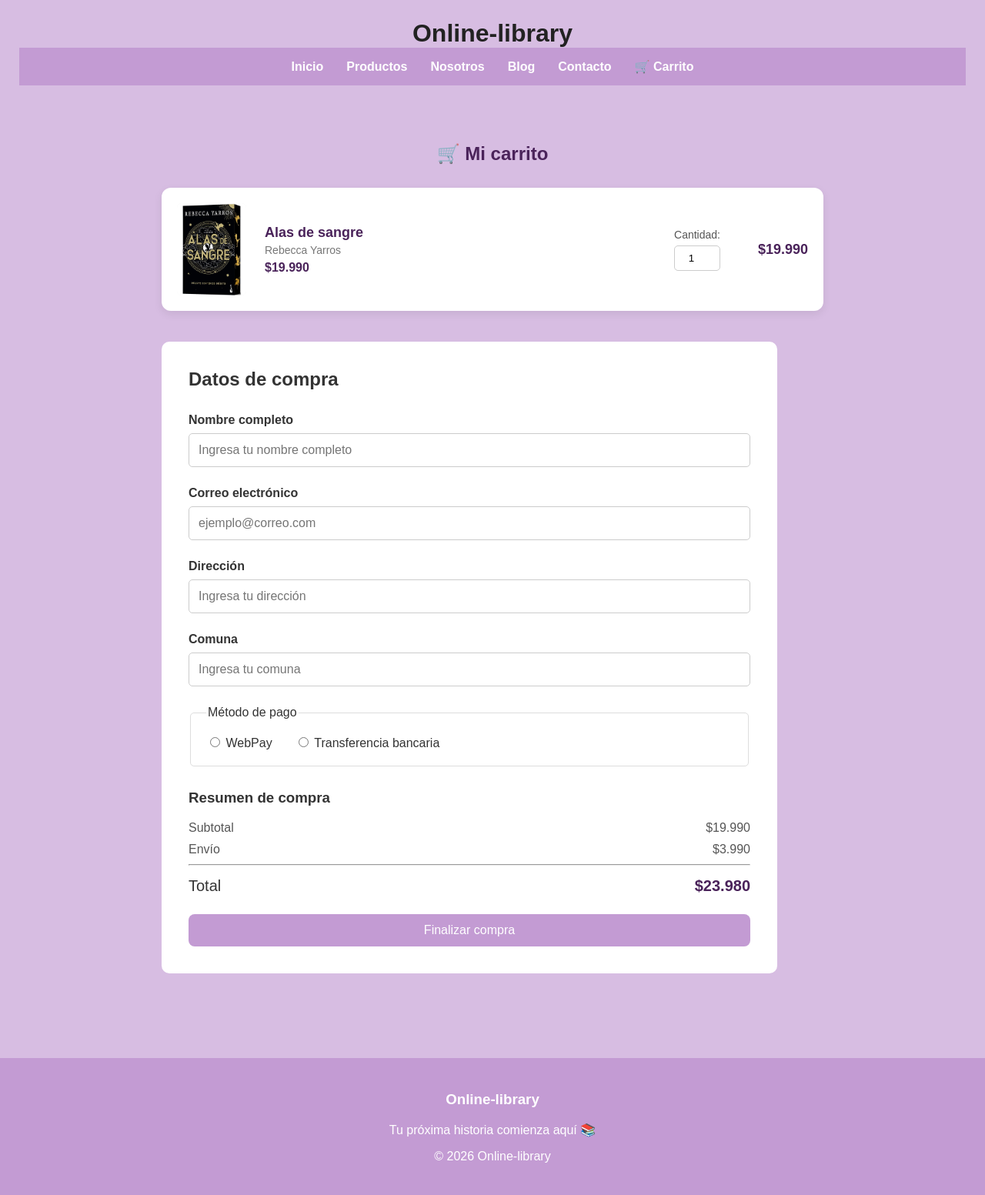
After one commit to Vania-Bustos-Fuentealba/sistema-control-inventario, a PHP site: page /tienda/carrito.php in a window 1280 px wide. The commit adds this page. Shown: the whole page at 77% size. Run offline with PHP 8.4, Linux system fonts and the light colour scheme.

Commit message:
se crea el carrito de compras

```diff
--- a/css/tienda.css
+++ b/css/tienda.css
@@ -320,3 +320,222 @@ footer {
     border: 1px solid #ccc;
 
     border-radius: 5px;
+}
+
+
+
+
+
+
+
+
+
+
+
+
+
+
+
+
+
+    /* =========================
+       FORMULARIO DE COMPRA    carrito de compra
+       ========================= */
+
+    .formulario-compra {
+        background-color: white;
+
+        padding: 35px;
+
+        margin-top: 40px;
+
+        border-radius: 10px;
+
+        max-width: 800px;
+    }
+
+    .formulario-compra h2 {
+        margin-top: 0;
+
+        margin-bottom: 30px;
+    }
+
+
+    .campo {
+        display: flex;
+
+        flex-direction: column;
+
+        margin-bottom: 20px;
+    }
+
+
+    .campo label {
+        font-weight: bold;
+
+        margin-bottom: 8px;
+    }
+
+
+    .campo input {
+        padding: 12px;
+
+        border: 1px solid #ccc;
+
+        border-radius: 5px;
+
+        font-size: 16px;
+    }
+
+
+    .campo input:focus {
+        outline: none;
+
+        border-color: #4b382a;
+    }
+
+
+    .campo small,
+    fieldset small {
+        margin-top: 5px;
+
+        color: #b00020;
+    }
+
+
+    fieldset {
+        border: 1px solid #ddd;
+
+        border-radius: 5px;
+
+        padding: 20px;
+
+        margin-bottom: 30px;
+    }
+
+
+    fieldset label {
+        margin-right: 25px;
+    }
+
+
+    .resumen-carrito {
+        margin-top: 30px;
+    }
+
+.carrito {
+    max-width: 900px;
+    margin: 50px auto;
+    padding: 0 20px 60px;
+}
+
+.carrito > h2 {
+    text-align: center;
+    color: #4A235A;
+    margin-bottom: 30px;
+}
+
+/* =========================
+   ITEM DEL CARRITO
+   ========================= */
+.item-carrito {
+    display: flex;
+    align-items: center;
+    gap: 24px;
+    background-color: white;
+    border-radius: 12px;
+    padding: 20px;
+    margin-bottom: 20px;
+    box-shadow: 0 4px 12px rgba(0,0,0,0.08);
+}
+
+.item-imagen {
+    width: 90px;
+    flex-shrink: 0;
+    aspect-ratio: 3 / 4;
+    overflow: hidden;
+    border-radius: 6px;
+    background-color: #f5f5f5;
+}
+
+.item-imagen img {
+    width: 100%;
+    height: 100%;
+    object-fit: cover;
+}
+
+.item-info {
+    flex: 1;
+    min-width: 0;
+}
+
+.item-info h3 {
+    margin: 0 0 4px;
+    font-size: 18px;
+    color: #4A235A;
+}
+
+.item-info p {
+    margin: 0;
+    font-size: 14px;
+    color: #777;
+}
+
+.item-info .precio {
+    color: #4A235A;
+    font-weight: bold;
+    font-size: 16px;
+    margin-top: 6px;
+}
+
+.item-cantidad {
+    display: flex;
+    flex-direction: column;
+    align-items: center;
+    gap: 6px;
+    font-size: 14px;
+    color: #555;
+}
+
+.item-cantidad input {
+    width: 60px;
+    padding: 8px;
+    text-align: center;
+    border: 1px solid #ccc;
+    border-radius: 5px;
+}
+
+.item-subtotal {
+    min-width: 90px;
+    text-align: right;
+    font-size: 18px;
+    color: #4A235A;
+}
+
+/* =========================
+   RESUMEN (mejor alineación)
+   ========================= */
+.linea-resumen {
+    display: flex;
+    justify-content: space-between;
+    margin-bottom: 10px;
+    color: #555;
+}
+
+.total-carrito {
+    display: flex;
+    justify-content: space-between;
+    align-items: center;
+    font-size: 20px;
+    margin: 15px 0 25px;
+}
+
+.total-carrito strong {
+    color: #4A235A;
+}
+
+.formulario-compra .boton {
+    width: 100%;
+    border: none;
+    font-size: 16px;
+}
--- /dev/null
+++ b/tienda/carrito.php
@@ -0,0 +1,279 @@
+<!DOCTYPE html>
+<html lang="es">
+
+<head>
+    <meta charset="UTF-8">
+    <meta name="viewport" content="width=device-width, initial-scale=1.0">
+
+    <title>Online-library | Carrito</title>
+
+    <link rel="stylesheet" href="../css/tienda.css">
+</head>
+
+<body>
+
+    <!-- CABECERA -->
+    <header class="header">
+
+        <div class="logo">
+            <h1>Online-library</h1>
+        </div>
+
+        <nav>
+            <a href="index.php">Inicio</a>
+            <a href="productos.php">Productos</a>
+            <a href="#">Nosotros</a>
+            <a href="#">Blog</a>
+            <a href="#">Contacto</a>
+            <a href="carrito.php">🛒 Carrito</a>
+        </nav>
+
+    </header>
+
+
+    <main>
+
+        <section class="carrito">
+
+            <h2>🛒 Mi carrito</h2>
+
+
+            <!-- PRODUCTO -->
+            <article class="item-carrito">
+
+                <div class="item-imagen">
+
+                    <img
+                        src="imagenes/Alas_de_sangre.webp"
+                        alt="Portada de Alas de sangre"
+                    >
+
+                </div>
+
+                <div class="item-info">
+
+                    <h3>Alas de sangre</h3>
+
+                    <p>Rebecca Yarros</p>
+
+                    <p class="precio">
+                        $19.990
+                    </p>
+
+                </div>
+
+                <div class="item-cantidad">
+
+                    <label for="cantidad">
+                        Cantidad:
+                    </label>
+
+                    <input
+                        type="number"
+                        id="cantidad"
+                        name="cantidad"
+                        value="1"
+                        min="1"
+                    >
+
+                </div>
+
+                <div class="item-subtotal">
+
+                    <strong>
+                        $19.990
+                    </strong>
+
+                </div>
+
+            </article>
+
+
+            <!-- FORMULARIO DE COMPRA -->
+            <section class="formulario-compra">
+
+                <h2>Datos de compra</h2>
+
+                <form id="formCompra" action="#" method="post">
+
+                    <!-- NOMBRE -->
+                    <div class="campo">
+
+                        <label for="nombre">
+                            Nombre completo
+                        </label>
+
+                        <input
+                            type="text"
+                            id="nombre"
+                            name="nombre"
+                            placeholder="Ingresa tu nombre completo"
+                        >
+
+                        <small id="errorNombre"></small>
+
+                    </div>
+
+
+                    <!-- CORREO -->
+                    <div class="campo">
+
+                        <label for="correo">
+                            Correo electrónico
+                        </label>
+
+                        <input
+                            type="email"
+                            id="correo"
+                            name="correo"
+                            placeholder="ejemplo@correo.com"
+                        >
+
+                        <small id="errorCorreo"></small>
+
+                    </div>
+
+
+                    <!-- DIRECCIÓN -->
+                    <div class="campo">
+
+                        <label for="direccion">
+                            Dirección
+                        </label>
+
+                        <input
+                            type="text"
+                            id="direccion"
+                            name="direccion"
+                            placeholder="Ingresa tu dirección"
+                        >
+
+                        <small id="errorDireccion"></small>
+
+                    </div>
+
+
+                    <!-- COMUNA -->
+                    <div class="campo">
+
+                        <label for="comuna">
+                            Comuna
+                        </label>
+
+                        <input
+                            type="text"
+                            id="comuna"
+                            name="comuna"
+                            placeholder="Ingresa tu comuna"
+                        >
+
+                        <small id="errorComuna"></small>
+
+                    </div>
+
+
+                    <!-- MÉTODO DE PAGO -->
+                    <fieldset>
+
+                        <legend>
+                            Método de pago
+                        </legend>
+
+                        <label>
+                            <input
+                                type="radio"
+                                name="pago"
+                                value="webpay"
+                            >
+
+                            WebPay
+                        </label>
+
+                        <label>
+                            <input
+                                type="radio"
+                                name="pago"
+                                value="transferencia"
+                            >
+
+                            Transferencia bancaria
+                        </label>
+
+                        <small id="errorPago"></small>
+
+                    </fieldset>
+
+
+                    <!-- RESUMEN -->
+                    <div class="resumen-carrito">
+
+                        <h3>Resumen de compra</h3>
+
+                        <div class="linea-resumen">
+
+                            <span>Subtotal</span>
+
+                            <span>$19.990</span>
+
+                        </div>
+
+
+                        <div class="linea-resumen">
+
+                            <span>Envío</span>
+
+                            <span>$3.990</span>
+
+                        </div>
+
+
+                        <hr>
+
+
+                        <div class="total-carrito">
+
+                            <span>Total</span>
+
+                            <strong>
+                                $23.980
+                            </strong>
+
+                        </div>
+
+
+                        <button
+                            type="submit"
+                            class="boton"
+                        >
+                            Finalizar compra
+                        </button>
+
+                    </div>
+
+                </form>
+
+            </section>
+
+        </section>
+
+    </main>
+
+
+    <footer>
+
+        <h3>Online-library</h3>
+
+        <p>
+            Tu próxima historia comienza aquí 📚
+        </p>
+
+        <p>
+            &copy; 2026 Online-library
+        </p>
+
+    </footer>
+
+
+</body>
+
+</html>
```
Also changed, not shown: tienda/imagenes/Mientras_Yubooh_Duerme.webp (added), tienda/imagenes/crimen_y_castigo.webp (added), tienda/imagenes/una_corte_de_rosas_y_espinas.webp (added), 1 other file.
